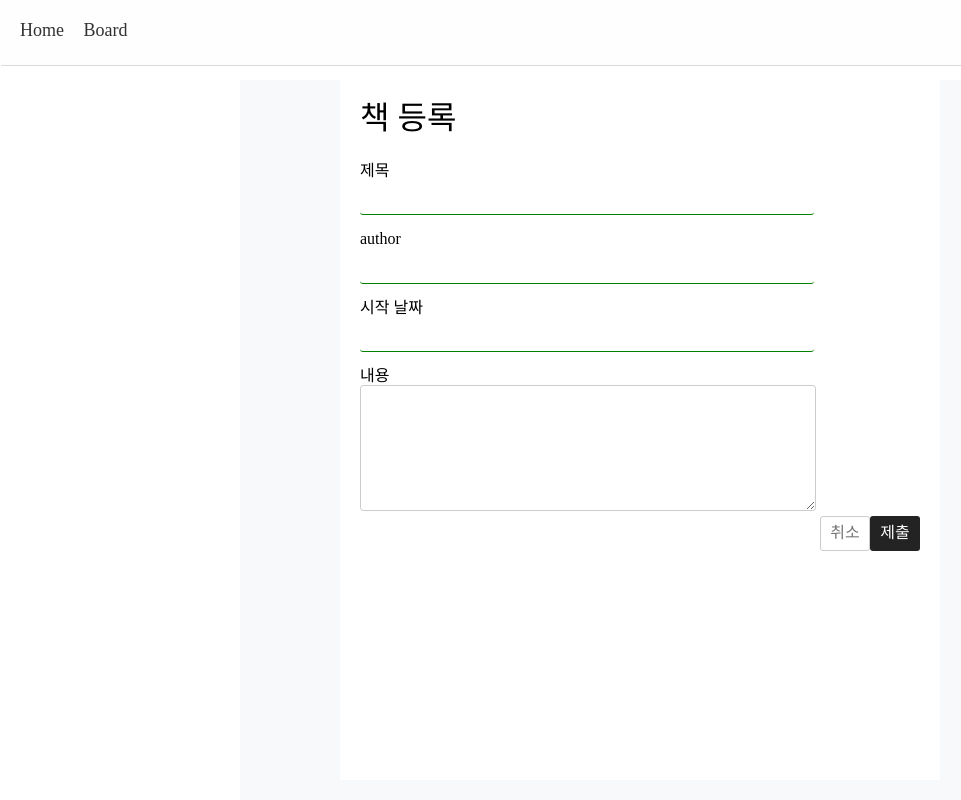
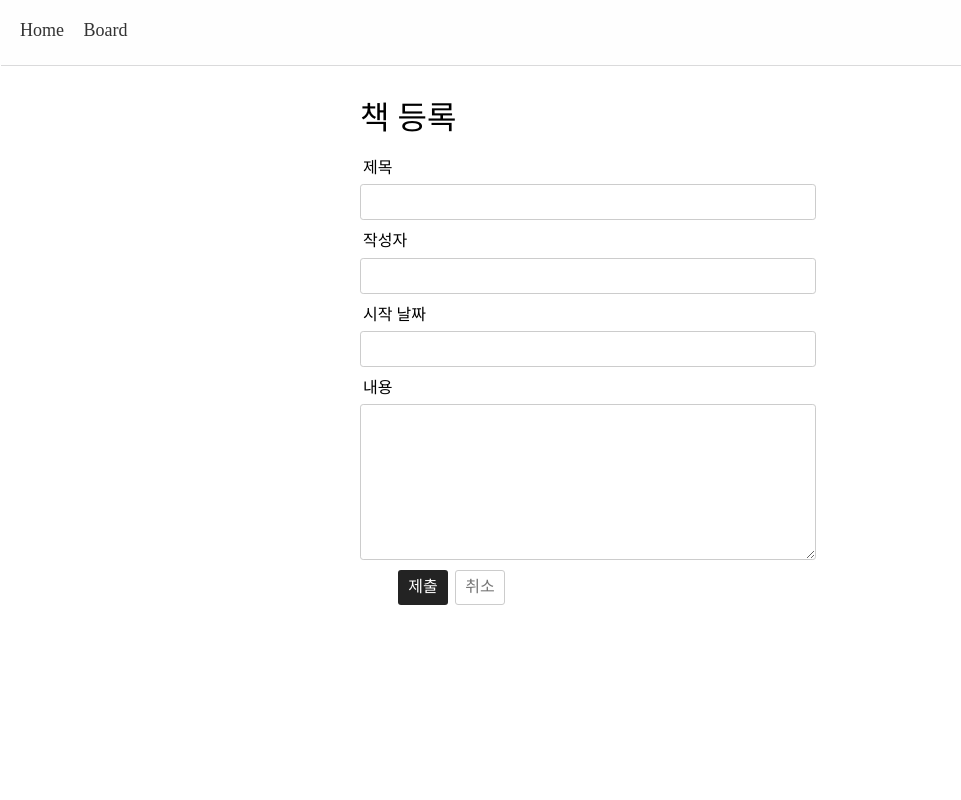
Before and after one commit to Seungeun727/vue3-book-oneLine, a Vue app: page /board/write in a window 1280 px wide. Shown: the top 800 px of the page, without its empty margins (0-961 px from the left). Built offline with nearby package versions, Linux system fonts and the light colour scheme.

Commit message:
fix: Board 수정과 등록폼 내용 유효성 검사 수정

```diff
--- a/src/assets/scss/_base.scss
+++ b/src/assets/scss/_base.scss
@@ -1,13 +1,6 @@
 label {
   display: block;
-  margin-top: 10px;
-}
-
-input:not(:valid) {
-  border-bottom: 1px solid $dark-pink;
-}
-input:valid {
-  border-bottom: 1px solid green;
+  margin: 7px 3px;
 }
 
 input {
@@ -15,6 +8,7 @@ input {
   height: 32px;
   border: 1px solid $light-gray;
   border-radius: .2rem;
+  box-shadow: 2px 2px -4px #00000018;
   margin-bottom: 5px;
 }
 
@@ -30,6 +24,7 @@ textarea {
   width: 50px;
   height: 35px;
   padding: 5px;
+  margin: 5px 5px;
   border: 0;
   outline: 0;
   background: 0;
--- a/src/components/board/BoardEdit.vue
+++ b/src/components/board/BoardEdit.vue
@@ -5,7 +5,7 @@
       :initial-values="formValues">
       <div class="main-title">
         <span class="title">
-          게시물 수정
+          책 편집
         </span>
       </div>
       <div class="content">
@@ -19,19 +19,22 @@
           <input
             v-bind="field">
           <span
-            v-if="errorMessage">
+            v-if="errorMessage"
+            :class="{ valid: isValid}">
             {{ errorMessage }}
           </span>
         </Field>
         <label for="content">내용</label>
         <Field
-          v-slot="{ errorMessage }"
+          v-slot="{ field, errorMessage }"
           v-model="formValues.text"
-          as="textarea"
           name="content"
           :rules="validateContent">
+          <textarea
+            v-bind="field" />
           <span
-            v-if="errorMessage">
+            v-if="errorMessage"
+            :class="{ valid: isValid }">
             {{ errorMessage }}
           </span>
         </Field>
@@ -69,17 +72,20 @@ export default {
         text: '',
       },
       msg: '',
+      isValid: false,
     }
   },
   methods: {
     validateTitle(value) {
       if (!value && value =="") {
+        this.isValid = true;
         return '제목 입력란은 필수입니다.';
       }
       return true;
     },
     validateContent(value) {
-      if(!value && value == undefined) {
+      if(!value && value == "") {
+        this.isValid = true;
         return '내용 입력란은 필수입니다.';
       }
       return true;
@@ -107,25 +113,21 @@ export default {
 <style lang="scss" scoped>
 .form {
   margin: 0 auto;
-  border: 1px solid #ccc;
   width: 500px;
   height: 700px;
-  box-shadow: 5px 5px 10px -5px rgba(0, 0, 0, 0.3);
 }
 
 .main-title {
   height: 45px;
-  background: #333;
   font-size: $font-size;
-  color: white;
+  color: $font-color;
   padding: 5px;
 }
-
-.content {
-  padding: 15px;
+.btn-group {
+  position: absolute;
+  right: 740px;
 }
-
-.btn-group {
-  padding: 10px;
+.valid  {
+  color: $dark-pink;
 }
 </style>
--- a/src/components/board/BoardWrite.vue
+++ b/src/components/board/BoardWrite.vue
@@ -5,14 +5,6 @@
         <span class="main-title">책 등록</span>
         <ValidateForm
           @get-child="submitForm" />
-        <div class="btn-group">
-          <button
-            class="btn btn--white"
-            type="button"
-            @click="cancleForm()">
-            취소
-          </button>
-        </div>
       </div>
     </div>
   </div>
@@ -40,9 +32,6 @@ export default {
         console.log("submitForm Error", err.response);
       })
     },
-    cancleForm() {
-      this.$router.push({ name: 'BoardList'});
-    }
   },
 };
 </script>
@@ -51,12 +40,11 @@ export default {
 .container {
   margin: 0 auto;
   width: 800px;
+  background-color: $white;
   height: 800px;
-  background-color: $back-color;
   .form {
     width: 600px;
     height: 700px;
-    background-color: $white;
     margin: 30px auto;
 
     .main-title {
@@ -69,7 +57,4 @@ export default {
 .content {
   padding: 20px;
 }
-.btn-group {
-  float: right;
-}
 </style>
--- a/src/components/board/ValidateForm.vue
+++ b/src/components/board/ValidateForm.vue
@@ -22,7 +22,7 @@
         :rules="validateAuthor"
         name="author"
         type="text">
-        <label>author</label>
+        <label>작성자</label>
         <input
           v-bind="field">
         <span
@@ -48,23 +48,31 @@
       </Field>
       <label for="content">내용</label>
       <Field
-        v-slot="{ errorMessage }"
+        v-slot="{ field, errorMessage }"
         v-model="formValues.text"
-        as="textarea"
         name="content"
         :rules="validateContent">
+        <textarea v-bind="field" />
         <span
           v-if="errorMessage">
           {{ errorMessage }}
         </span>
       </Field>
+      <div class="btn-group">
+        <button
+          class="btn btn--black"
+          type="submit"
+          @click="onSubmit(formValues)">
+          제출
+        </button>
+        <button
+          class="btn btn--white"
+          type="button"
+          @click="cancleForm()">
+          취소
+        </button>
+      </div>
     </Form>
-    <button
-      class="btn-group btn btn--black"
-      type="submit"
-      @click="onSubmit(formValues)">
-      제출
-    </button>
   </div>
 </template>
 <script>
@@ -90,7 +98,6 @@ export default {
   methods: {
     onSubmit(formData) {
       const dateEl = document.querySelector('#dates');
-      // console.log(dateEl, formData);
       this.formValues.date = dateEl.value;
       this.$emit("get-child", formData);
     },
@@ -107,7 +114,7 @@ export default {
       return true;
     },
     validateContent(value) {
-      if(!value && value == undefined) {
+      if(!value && value == "") {
         return '내용 입력란은 필수입니다.';
       }
       return true;
@@ -118,24 +125,13 @@ export default {
     validateDate(date) {
       return checkDate(date);
     },
+    cancleForm() {
+      this.$router.push({ name: 'BoardList'});
+    }
   },
 };
 </script>
 <style lang="scss" scoped>
-input {
-  width: 450px;
-  border: 0;
-  border-bottom: 1px solid $light-gray;
-  margin-bottom: 5px;
-}
-
-textarea {
-  width: 450px;
-  height: 120px;
-  border: 1px solid $light-gray;
-  outline: none;
-}
-
 span {
   width: 180px;
   display: block;
@@ -143,5 +139,7 @@ span {
 }
 .btn-group {
   float: right;
+  position: absolute;
+  right: 770px;
 }
 </style>
```
